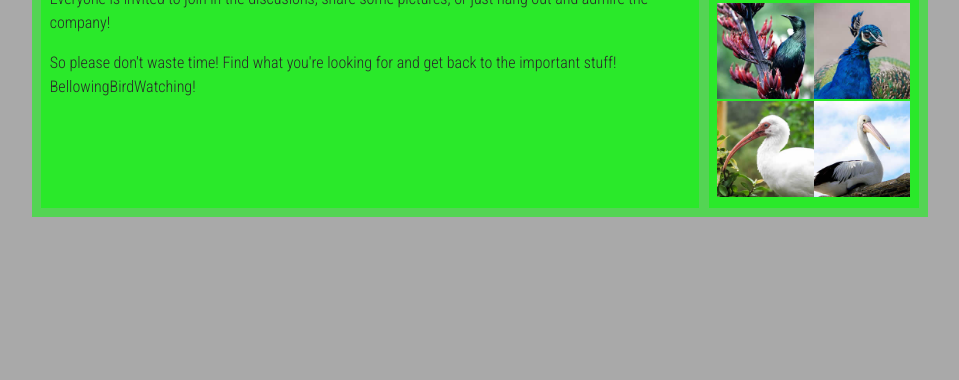
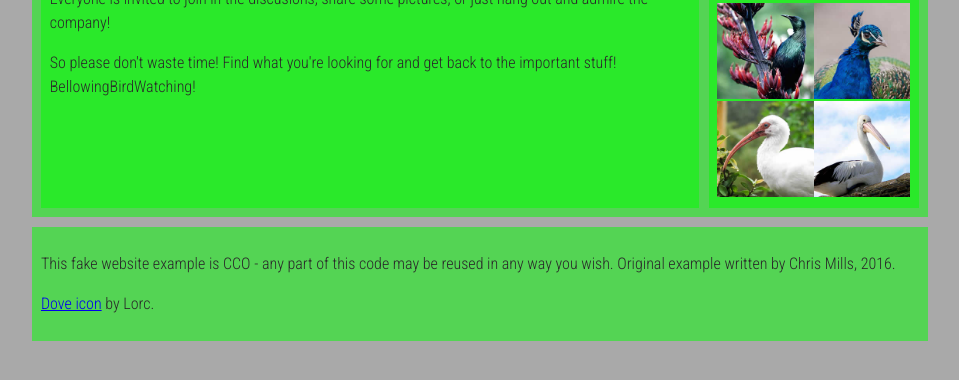
Before and after one commit to BellowingButcher/bellowingBirdBrotherhood, a plain HTML site: page index.html in a window 1280 px wide. Shown: the part 388-768 px from the top of the page, without its empty margins (160-1119 px from the left). Drawn offline with Linux system fonts and the light colour scheme.

Commit message:
added the footer

```diff
--- a/index.html
+++ b/index.html
@@ -58,3 +58,14 @@
 		    </aside>
 
 			</main>
+
+		<footer>
+
+			<p>This fake website example is CCO - any part of this code may be reused in any way you wish. Original example written by Chris Mills, 2016.</p>
+			<p><a href="http://game-icons.net/lorc/originals/dove.html">Dove icon</a> by Lorc.</p>
+
+
+		</footer>
+
+
+	</body>
```
